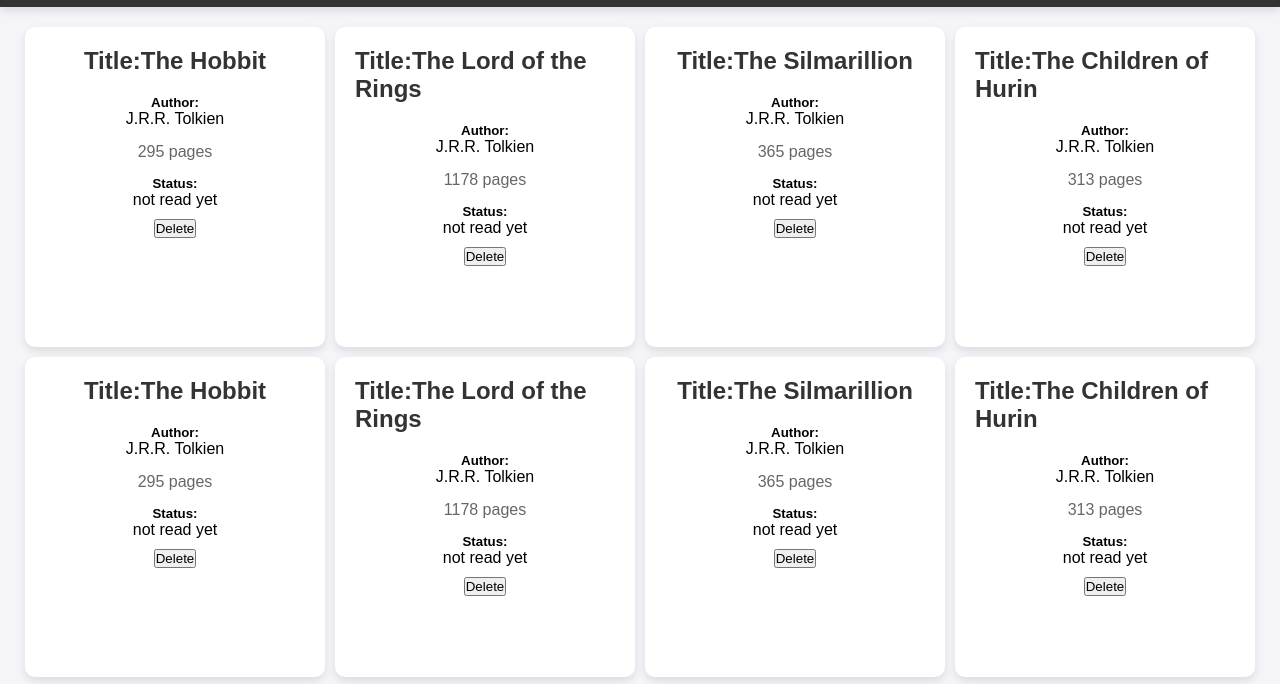
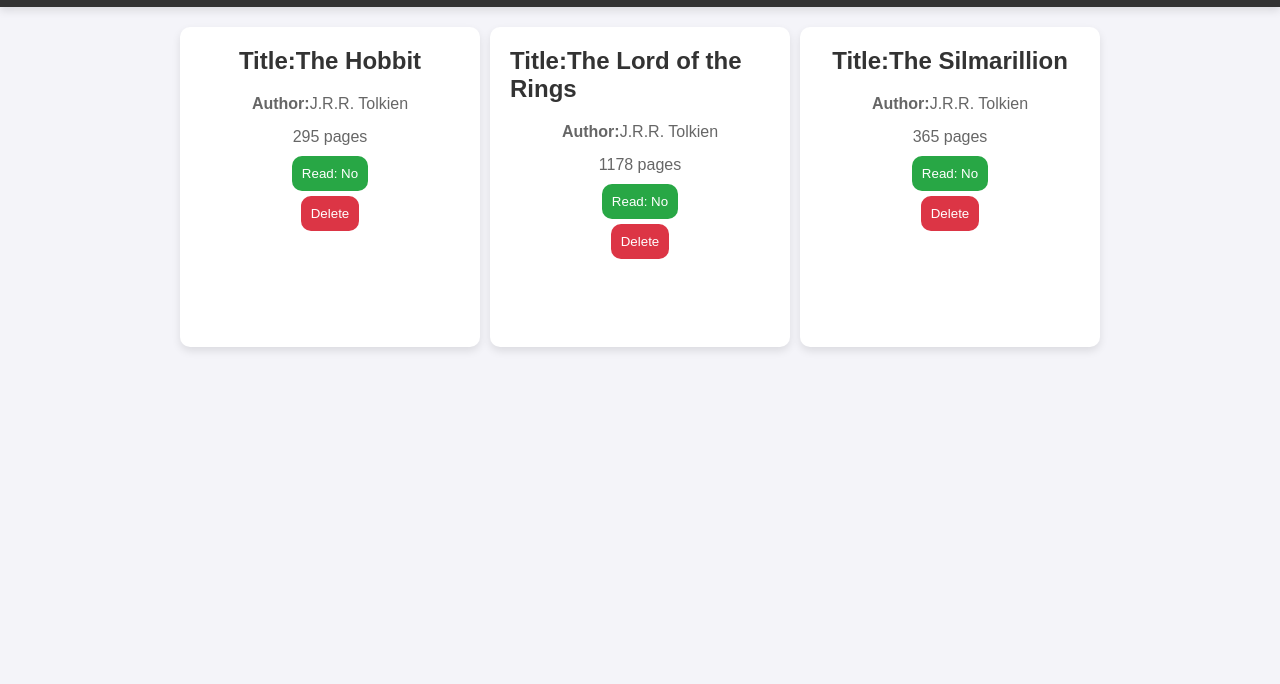
Before and after one commit to Nitishprasadverma/js-practice-projects, a plain HTML site: page Odin-js/Libriary/index.html in a window 1280 px wide. Shown: the part 51-735 px from the top of the page. Drawn offline with Linux system fonts and the light colour scheme.

Commit message:
#maxPartCompleted

```diff
--- a/Odin-js/Libriary/index.css
+++ b/Odin-js/Libriary/index.css
@@ -67,7 +67,7 @@ body {
     display: flex;
     flex-direction: column;
     align-items: center;
-    /* gap: 30px; */
+    gap: 5px;
   }
 
   .book-card h3 {
@@ -81,7 +81,21 @@ body {
     color: #666;
     margin: 5px 0;
   }
+.book-card button{
+  padding: 10px;
+  padding-left: 20px 0px,0px 20px;
+  /* margin: 10px; */
+  border-radius: 10px;
+  border-style: none;
+  cursor: pointer;
+  transition: transform 0.3s ease, background-color 0.3s ease;
+}
 
+.book-card button:hover{
+  /* padding: 20px; */
+  transform: scale(1.1);
+  /* transition: transform 3s ease; */
+}
   .book-card .status {
     margin-top: 10px;
     font-weight: bold;
--- a/Odin-js/Libriary/script.js
+++ b/Odin-js/Libriary/script.js
@@ -1,75 +1,86 @@
 const myLibriary = [];
 console.log("hel");
-function Book(title, author,page,read){
+function Book(title, author, page, read) {
   this.title = title;
   this.author = author;
   this.page = page;
   this.read = read;
 
-    this.info = function(){
-        return `${title} by ${author}, ${page} pages, ${read}`;
+  this.info = function () {
+    return `${title} by ${author}, ${page} pages, ${read ? "Yes" : "No"}`;
   }
 }
 
 
-function addBookToLibriary(title, author,page,read){
-    const book = new Book(title, author,page,read);
+function addBookToLibriary(title, author, page, read) {
+  const book = new Book(title, author, page, read);
   myLibriary.push(book);
 
 }
 
-addBookToLibriary('The Hobbit', 'J.R.R. Tolkien', 295, 'not read yet');
-addBookToLibriary('The Lord of the Rings', 'J.R.R. Tolkien', 1178, 'not read yet');
-addBookToLibriary('The Silmarillion', 'J.R.R. Tolkien', 365, 'not read yet');
-addBookToLibriary('The Children of Hurin', 'J.R.R. Tolkien', 313, 'not read yet');
-addBookToLibriary('The Hobbit', 'J.R.R. Tolkien', 295, 'not read yet');
-addBookToLibriary('The Lord of the Rings', 'J.R.R. Tolkien', 1178, 'not read yet');
-addBookToLibriary('The Silmarillion', 'J.R.R. Tolkien', 365, 'not read yet');
-addBookToLibriary('The Children of Hurin', 'J.R.R. Tolkien', 313, 'not read yet');
-addBookToLibriary('The Hobbit', 'J.R.R. Tolkien', 295, 'not read yet');
-addBookToLibriary('The Lord of the Rings', 'J.R.R. Tolkien', 1178, 'not read yet');
-addBookToLibriary('The Silmarillion', 'J.R.R. Tolkien', 365, 'not read yet');
-addBookToLibriary('The Children of Hurin', 'J.R.R. Tolkien', 313, 'not read yet');
+
+
 // console.log(myLibriary);
-function displayBooks(){
+function displayBooks() {
   const booksContainer = document.getElementById('books-container');
   booksContainer.innerHTML = '';
 
 
-    myLibriary.forEach(book => {
+  myLibriary.forEach((book, index) => {
     const bookCard = document.createElement('div');
     bookCard.classList.add('book-card');
     bookCard.innerHTML = `
          <h3> Title:${book.title}</h3>
-         <p> <h5>Author:</h5>${book.author}</p>
+         <p> <strong>Author:</strong>${book.author}</p>
          <p>${book.page} pages</p>
-         <p><h5>Status:</h5>${book.read}</p>
-         <button class="btn btn-danger">Delete</button>
+          <button class="btn btn-toggle" data-index="${index}">${book.read ? "Read: No" : "Read Yes"}</button>
+
+
+         <button class="btn btn-danger" data-index = "${index}">Delete</button>
          `;
-         console.log(bookCard);
+
+
+
+//adding the color to the read button
+    const toggleButton = bookCard.querySelector(".btn-toggle");
+    toggleButton.style.backgroundColor = book.read ? " #28a745" : " #dc3545 "; // Green for read, Red for not read
+    toggleButton.style.color = "#fff";
+    toggleButton.style.padding = "10px,20px"
+
+
+    //delete button color;
+    const deleteButton = bookCard.querySelector(".btn-danger");
+    deleteButton.style.backgroundColor = "#dc3545";
+    deleteButton.style.color = "#fff";
+
+
+//toggling the button;
+    bookCard.querySelector('.btn-toggle').addEventListener("click", (e) => {
+      const index = e.target.dataset.index;
+
+      myLibriary[index].read = !myLibriary[index].read;
+      displayBooks();
+    })
+
+    //Removing the books from the card;
+    bookCard.querySelector('.btn-danger').addEventListener('click', (e) => {
+      const index = e.target.dataset.index;
+      myLibriary.splice(index, 1);
+      displayBooks()
+    });
+
     booksContainer.appendChild(bookCard);
   });
 
 
 }
-
+addBookToLibriary('The Hobbit', 'J.R.R. Tolkien', 295, 'no');
+addBookToLibriary('The Lord of the Rings', 'J.R.R. Tolkien', 1178, 'yes');
+addBookToLibriary('The Silmarillion', 'J.R.R. Tolkien', 365, 'no');
 displayBooks();
 
 
-// const addButton  = document.getElementById("addbtn");
 
-// const formContainer = document.querySelector('.form-container');
-// const bookForm = document.getElementById('bookForm');
-// const booksContainer = document.getElementById("books-container");
-
-// formContainer.style.display = 'none';
-
-// addButton.addEventListener('click', () => {
-//     formContainer.style.display = 'block';
-// }
-
-
-// )
 
 
 const addButton = document.querySelector('.header button');
@@ -90,7 +101,7 @@ cancelFormButton.addEventListener('click', () => {
 });
 
 
-
+//Form implementation//
 bookForm.addEventListener('submit', (event) => {
   event.preventDefault(); // Prevent default form submission
 
@@ -101,18 +112,9 @@ bookForm.addEventListener('submit', (event) => {
   const read = document.getElementById('read').checked;
 
   // Create a new book card
-    const bookCard = document.createElement('div');
-    bookCard.classList.add('book-card');
-    bookCard.innerHTML = `
-      <h3>${title}</h3>
-      <p><strong>Author:</strong> ${author}</p>
-      <p><strong>Pages:</strong> ${pages}</p>
-      <p><strong>Read:</strong> ${read ? 'Yes' : 'No'}</p>
-       <button class="btn btn-danger">Delete</button>
-    `;
+  addBookToLibriary(title, author, pages, read);
 
-    // Add the book card to the books container
-    booksContainer.appendChild(bookCard);
+  displayBooks();
 
   // Hide the form and reset it
   formContainer.style.display = 'none';
```
Lines whose indentation alone changed are shown as unchanged.
